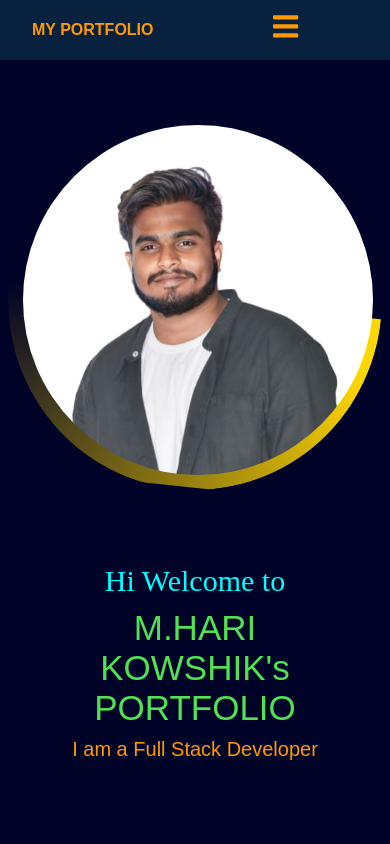
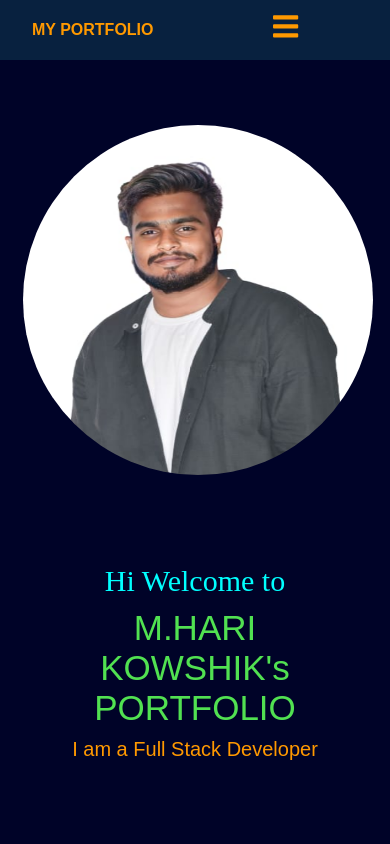
Before and after one commit to HarikowshikMolugu/portfolio, a React (Create React App) app: page / in a window 390 px wide. Shown: the top 844 px of the page. Built offline with nearby package versions, Linux system fonts and the light colour scheme.

Commit message:
Update main.css

```diff
--- a/src/components/main.css
+++ b/src/components/main.css
@@ -470,8 +470,11 @@ a .social-icon {
 
       }
       #pic1 {
-        height: auto; /* Adjust the height for smaller screens */
+        height: 100%; /* Adjust the height for smaller screens */
         max-width: 100%;
+      }
+      .shadow-mask{
+        display: none;
       }
     .about-head{flex-direction: column;margin-top: 0px;width: 98%;margin-left: 1%;}
     .about-content{gap: 10px;}
```
